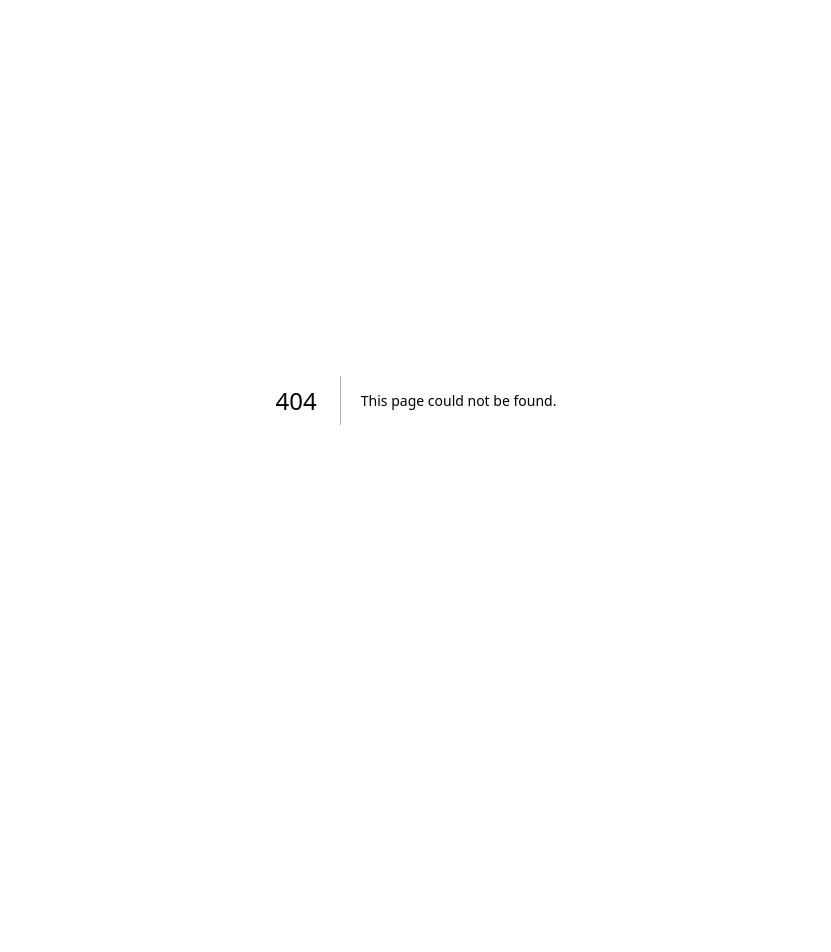
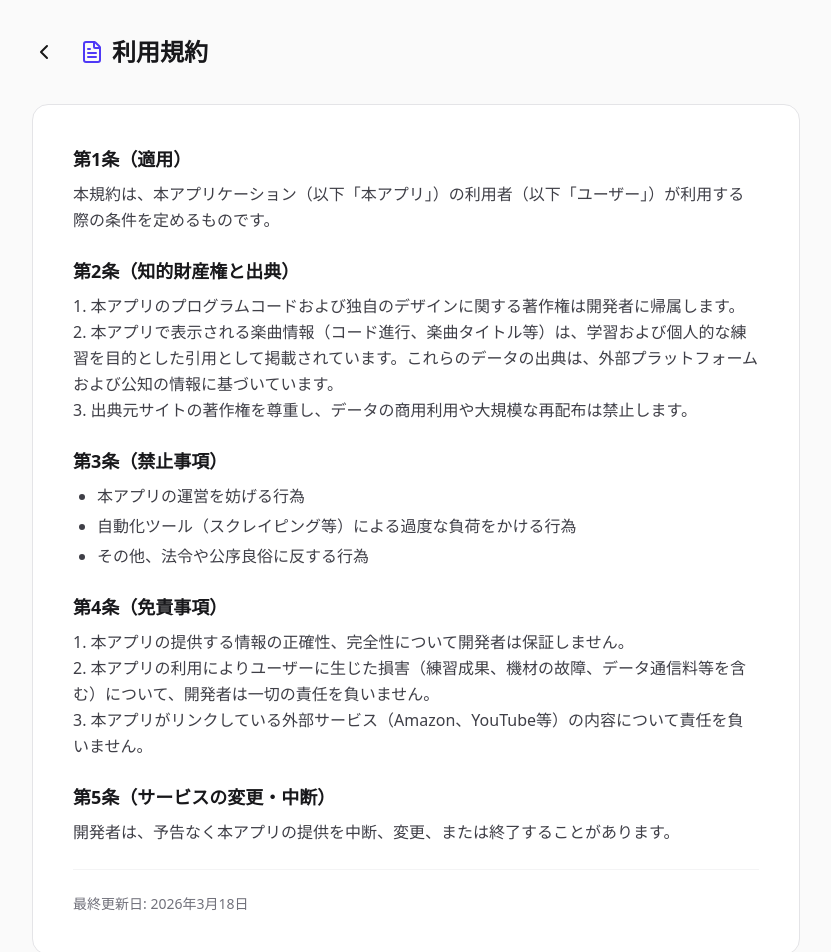
Before and after one commit to Ranats/JazzStandardChords, a Next.js app: page /terms in a window 1280 px wide. Before the commit this address had no page. Shown: the top 952 px of the page, without its empty margins (224-1055 px from the left). Before the commit the page ends 800 px from the top, so only its background shows below. Built offline with nearby package versions, Linux system fonts and the light colour scheme.

Commit message:
Add legal pages and attribution footer

```diff
--- a/src/app/SongList.tsx
+++ b/src/app/SongList.tsx
@@ -160,6 +160,18 @@ export default function SongList({ songs }: { songs: SongEntry[] }) {
         </section>
 
         <AmazonLinks />
+
+        {/* Footer */}
+        <footer className="mt-16 pb-12 border-t border-zinc-200 dark:border-zinc-800 pt-8 text-center text-xs text-zinc-500 space-y-4">
+          <div className="flex justify-center gap-4">
+            <Link href="/terms" className="hover:text-indigo-600 transition-colors">利用規約</Link>
+            <Link href="/privacy" className="hover:text-indigo-600 transition-colors">プライバシーポリシー</Link>
+          </div>
+          <p className="max-w-md mx-auto">
+            楽曲データ出典: <a href="https://chords-scales.online/" target="_blank" rel="noopener noreferrer" className="underline hover:text-indigo-600">Jazz Standard Chords & Scales Online</a>
+          </p>
+          <p>© 2026 Jazz Standard Chords. Created for educational purposes.</p>
+        </footer>
       </div>
     </main>
   );
--- /dev/null
+++ b/src/app/privacy/page.tsx
@@ -0,0 +1,73 @@
+'use client';
+
+import React from 'react';
+import Link from 'next/link';
+import { ChevronLeft, ShieldCheck } from 'lucide-react';
+
+export default function PrivacyPage() {
+  return (
+    <main className="min-h-screen bg-zinc-50 dark:bg-zinc-950 p-4 sm:p-8 font-sans">
+      <div className="max-w-3xl mx-auto">
+        <header className="mb-8 flex items-center gap-4">
+          <Link href="/" className="p-2 -ml-2 rounded-full hover:bg-zinc-200 dark:hover:bg-zinc-800 transition-colors">
+            <ChevronLeft className="w-6 h-6" />
+          </Link>
+          <div className="flex items-center gap-2">
+            <ShieldCheck className="w-6 h-6 text-indigo-600" />
+            <h1 className="text-2xl font-bold text-zinc-900 dark:text-zinc-100">プライバシーポリシー</h1>
+          </div>
+        </header>
+
+        <section className="bg-white dark:bg-zinc-900 border border-zinc-200 dark:border-zinc-800 rounded-2xl p-6 sm:p-10 space-y-6 text-zinc-700 dark:text-zinc-300 leading-relaxed">
+          <div>
+            <h2 className="text-lg font-bold text-zinc-900 dark:text-zinc-100 mb-2">1. 個人情報の収集</h2>
+            <p>
+              本アプリケーション（以下「本アプリ」）は、ユーザーの個人を特定できる情報（氏名、住所、メールアドレスなど）を収集しません。
+              ただし、本アプリの利便性向上や利用状況把握のために、以下の技術を利用することがあります。
+            </p>
+            <ul className="list-disc ml-6 mt-2 space-y-1">
+              <li>Cookie（設定の保存など）</li>
+              <li>アクセスログ（IPアドレス、ブラウザ情報等）</li>
+            </ul>
+          </div>
+
+          <div>
+            <h2 className="text-lg font-bold text-zinc-900 dark:text-zinc-100 mb-2">2. 情報の利用目的</h2>
+            <p>収集された情報は、以下の目的でのみ利用されます。</p>
+            <ul className="list-disc ml-6 mt-2 space-y-1">
+              <li>本アプリの機能提供（テーマ設定の維持など）</li>
+              <li>利用状況の統計的分析によるサービスの改善</li>
+              <li>セキュリティの確保、不正利用の防止</li>
+            </ul>
+          </div>
+
+          <div>
+            <h2 className="text-lg font-bold text-zinc-900 dark:text-zinc-100 mb-2">3. 第三者への提供</h2>
+            <p>
+              法令に基づく場合を除き、取得した情報を本人の同意なく第三者に提供することはありません。
+            </p>
+          </div>
+
+          <div>
+            <h2 className="text-lg font-bold text-zinc-900 dark:text-zinc-100 mb-2">4. 外部サービスの利用</h2>
+            <p>
+              本アプリでは、コンテンツ提供のために YouTube（埋め込みプレーヤー）等の外部サービスを利用しています。
+              これらのサービスでは各プロバイダー独自のポリシーに基づいて情報が収集される場合があります。詳細は各サービスの規約をご確認ください。
+            </p>
+          </div>
+
+          <div>
+            <h2 className="text-lg font-bold text-zinc-900 dark:text-zinc-100 mb-2">5. お問い合わせ</h2>
+            <p>
+              本ポリシーに関するご質問等は、GitHubリポジトリのIssue等を通じてご連絡ください。
+            </p>
+          </div>
+
+          <div className="border-t border-zinc-100 dark:border-zinc-800 pt-6">
+            <p className="text-sm text-zinc-500">最終更新日: 2026年3月18日</p>
+          </div>
+        </section>
+      </div>
+    </main>
+  );
+}
--- /dev/null
+++ b/src/app/terms/page.tsx
@@ -0,0 +1,70 @@
+'use client';
+
+import React from 'react';
+import Link from 'next/link';
+import { ChevronLeft, FileText } from 'lucide-react';
+
+export default function TermsPage() {
+  return (
+    <main className="min-h-screen bg-zinc-50 dark:bg-zinc-950 p-4 sm:p-8 font-sans">
+      <div className="max-w-3xl mx-auto">
+        <header className="mb-8 flex items-center gap-4">
+          <Link href="/" className="p-2 -ml-2 rounded-full hover:bg-zinc-200 dark:hover:bg-zinc-800 transition-colors">
+            <ChevronLeft className="w-6 h-6" />
+          </Link>
+          <div className="flex items-center gap-2">
+            <FileText className="w-6 h-6 text-indigo-600" />
+            <h1 className="text-2xl font-bold text-zinc-900 dark:text-zinc-100">利用規約</h1>
+          </div>
+        </header>
+
+        <section className="bg-white dark:bg-zinc-900 border border-zinc-200 dark:border-zinc-800 rounded-2xl p-6 sm:p-10 space-y-6 text-zinc-700 dark:text-zinc-300 leading-relaxed text-sm sm:text-base">
+          <div>
+            <h2 className="text-lg font-bold text-zinc-900 dark:text-zinc-100 mb-2">第1条（適用）</h2>
+            <p>
+              本規約は、本アプリケーション（以下「本アプリ」）の利用者（以下「ユーザー」）が利用する際の条件を定めるものです。
+            </p>
+          </div>
+
+          <div>
+            <h2 className="text-lg font-bold text-zinc-900 dark:text-zinc-100 mb-2">第2条（知的財産権と出典）</h2>
+            <p>
+              1. 本アプリのプログラムコードおよび独自のデザインに関する著作権は開発者に帰属します。<br />
+              2. 本アプリで表示される楽曲情報（コード進行、楽曲タイトル等）は、学習および個人的な練習を目的とした引用として掲載されています。これらのデータの出典は、外部プラットフォームおよび公知の情報に基づいています。<br />
+              3. 出典元サイトの著作権を尊重し、データの商用利用や大規模な再配布は禁止します。
+            </p>
+          </div>
+
+          <div>
+            <h2 className="text-lg font-bold text-zinc-900 dark:text-zinc-100 mb-2">第3条（禁止事項）</h2>
+            <ul className="list-disc ml-6 space-y-1">
+              <li>本アプリの運営を妨げる行為</li>
+              <li>自動化ツール（スクレイピング等）による過度な負荷をかける行為</li>
+              <li>その他、法令や公序良俗に反する行為</li>
+            </ul>
+          </div>
+
+          <div>
+            <h2 className="text-lg font-bold text-zinc-900 dark:text-zinc-100 mb-2">第4条（免責事項）</h2>
+            <p>
+              1. 本アプリの提供する情報の正確性、完全性について開発者は保証しません。<br />
+              2. 本アプリの利用によりユーザーに生じた損害（練習成果、機材の故障、データ通信料等を含む）について、開発者は一切の責任を負いません。<br />
+              3. 本アプリがリンクしている外部サービス（Amazon、YouTube等）の内容について責任を負いません。
+            </p>
+          </div>
+
+          <div>
+            <h2 className="text-lg font-bold text-zinc-900 dark:text-zinc-100 mb-2">第5条（サービスの変更・中断）</h2>
+            <p>
+              開発者は、予告なく本アプリの提供を中断、変更、または終了することがあります。
+            </p>
+          </div>
+
+          <div className="border-t border-zinc-100 dark:border-zinc-800 pt-6">
+            <p className="text-sm text-zinc-500">最終更新日: 2026年3月18日</p>
+          </div>
+        </section>
+      </div>
+    </main>
+  );
+}
```
